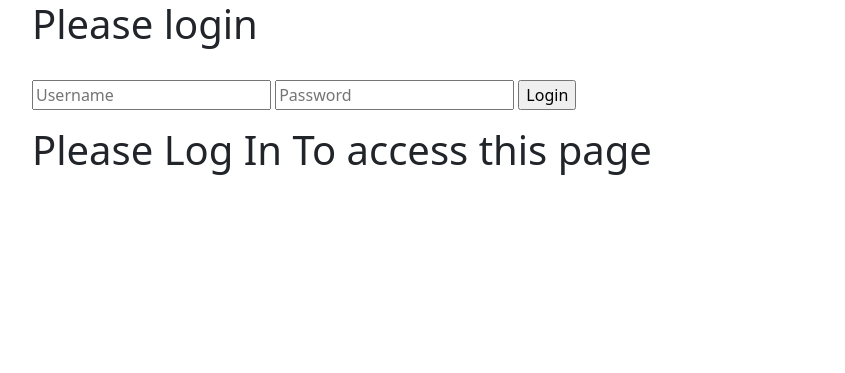
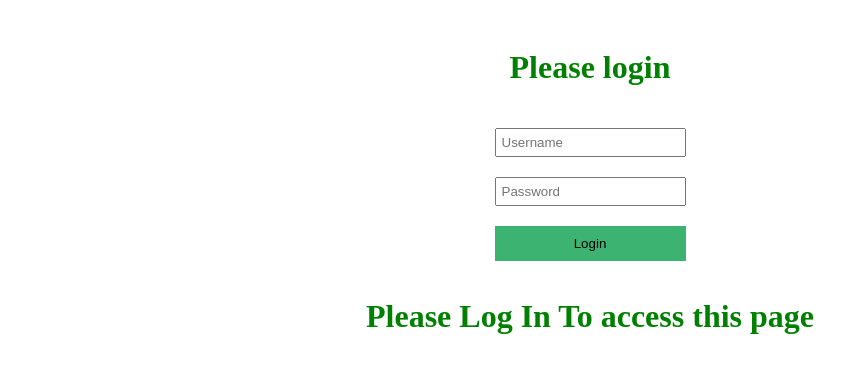
Before and after one commit to ethanh2003/Task-Tracker, a Flask app: page /task in a window 1280 px wide. Shown: the top 373 px of the page, without its empty margins (50-895 px from the left). Run offline with Flask 2, Linux system fonts and the light colour scheme; some libraries are stand-ins or nearby versions.

Commit message:
changes for login page

```diff
--- a/static/main.css
+++ b/static/main.css
@@ -115,3 +115,19 @@ div.h {
     justify-content: center;
     text-align: center;
 }
+
+.register-container > form {
+    display: flex;
+    flex-direction: column;
+}
+
+.register-container > form > input {
+    padding: 5px;
+    margin-top: 20px;
+}
+
+.register-container > form > input[type="submit"] {
+    background-color: mediumseagreen;
+    border-style: none;
+    padding: 10px;
+}
--- a/templates/login.html
+++ b/templates/login.html
@@ -2,16 +2,17 @@
   <head>
     <title>Flask Intro - login page</title>
     <meta name="viewport" content="width=device-width, initial-scale=1.0">
-    <link href="static/bootstrap.min.css" rel="stylesheet" media="screen">
+    <link rel="stylesheet" href="./static/main.css">
   </head>
   <body>
-    <div class="container">
-      <h1>Please login</h1>
-      <br>
+    <div class="register-container">
+      <div class="h">
+        <h1>Please login</h1>
+      </div>
       <form action="\login" method="post">
         <input type="text" placeholder="Username" name="username" value="{{
           request.form.username }}">
-         <input type="password" placeholder="Password" name="password" value="{{
+        <input type="password" placeholder="Password" name="password" value="{{
           request.form.password }}">
         <input type="submit" value="Login">
       </form>
```
